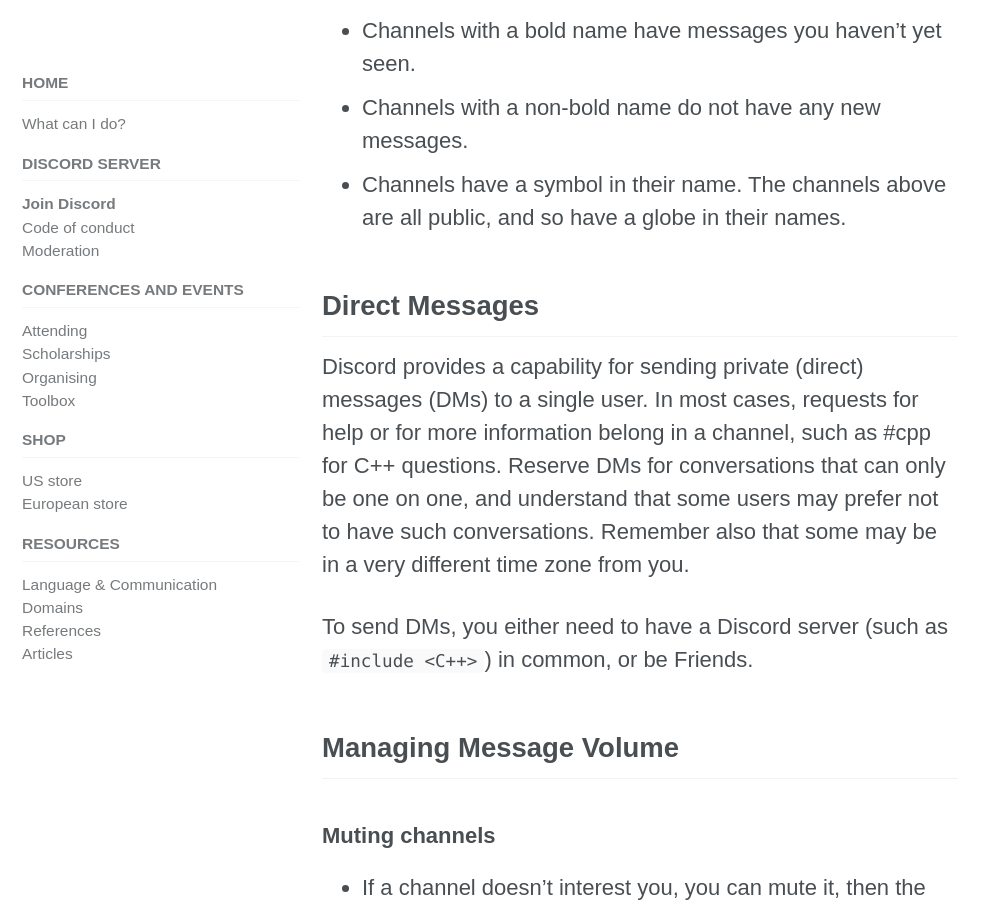
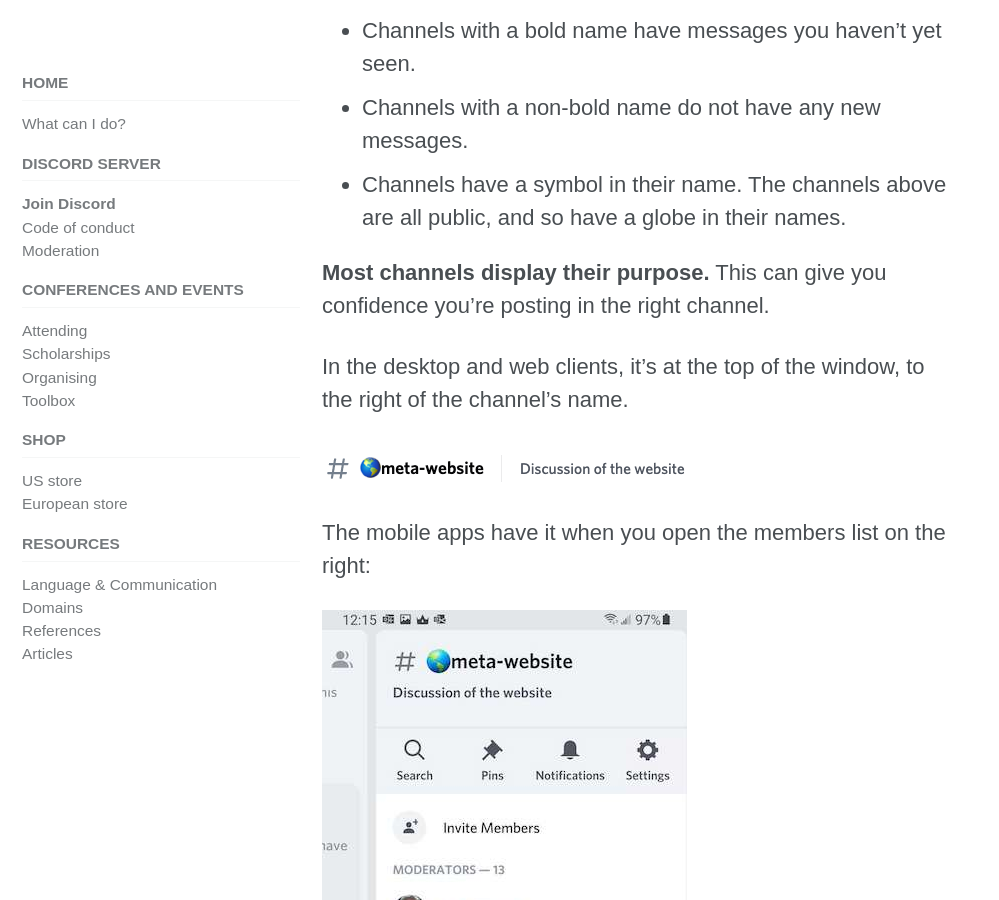
Before and after one commit to include-cpp/include-cpp.github.io, a Jekyll site: the page built from discord/index.md, in a window 1280 px wide and 900 px high, scrolled down 1874 px. Shown: the whole window, without its empty margins (0-999 px from the left). Built offline with Jekyll 4.4.1, drawn with Linux system fonts in a browser that asks for light colours; cached includes are drawn as plain includes; nearby versions of some CDN libraries.

Commit message:
Describe channel purposes
Co-Authored-By: Kate Gregory <kategregory@users.noreply.github.com>

```diff
--- a/discord/index.md
+++ b/discord/index.md
@@ -30,6 +30,16 @@ Things to note in the above screenshot:
 * Channels with a bold name have messages you haven't yet seen.
 * Channels with a non-bold name do not have any new messages.
 * Channels have a symbol in their name. The channels above are all public, and so have a globe in their names.
+
+**Most channels display their purpose.** This can give you confidence you're posting in the right channel.
+
+In the desktop and web clients, it's at the top of the window, to the right of the channel's name.
+
+![Purpose of Discord Channel Shown on Desktop](/images/discord_channel_purpose_desktop.png)
+
+The mobile apps have it when you open the members list on the right:
+
+![Purpose of Discord Channel Shown on Mobile](/images/discord_channel_purpose_android.jpg)
 
 ## Direct Messages
 
```
Also changed, not shown: images/discord_channel_purpose_android.jpg (added), images/discord_channel_purpose_desktop.png (added).
